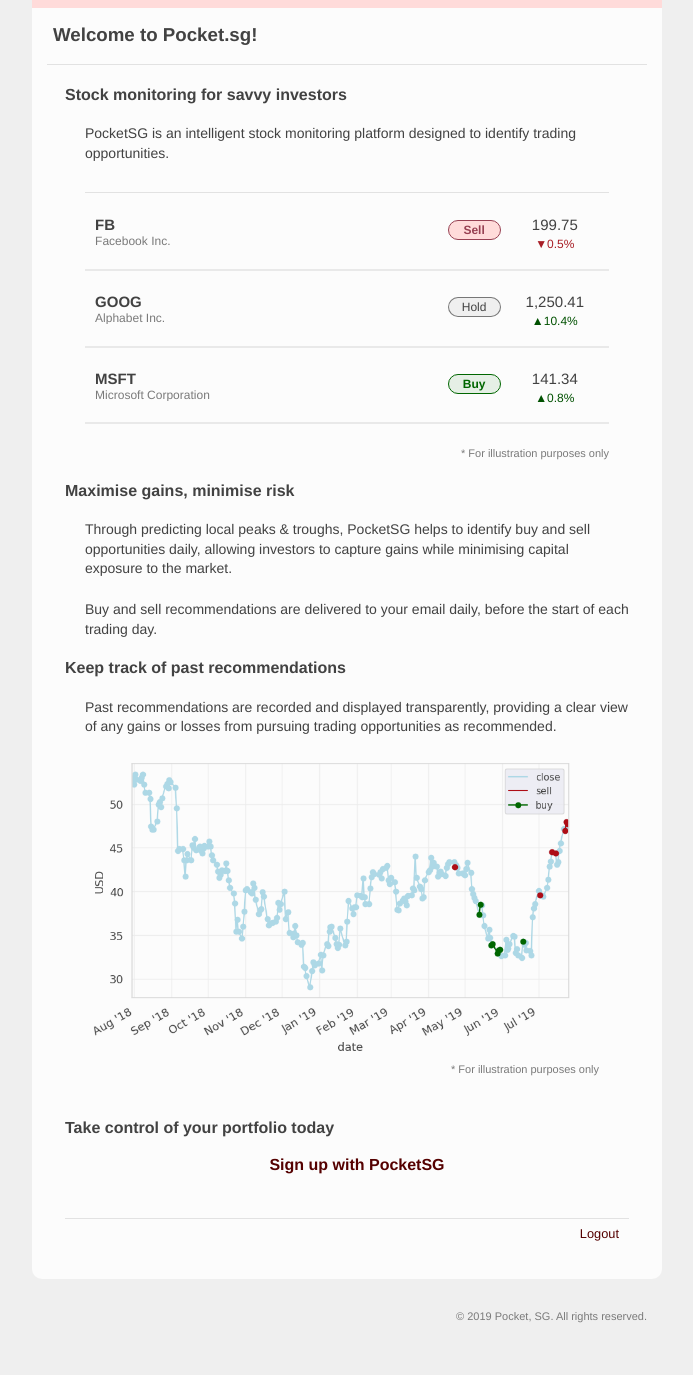
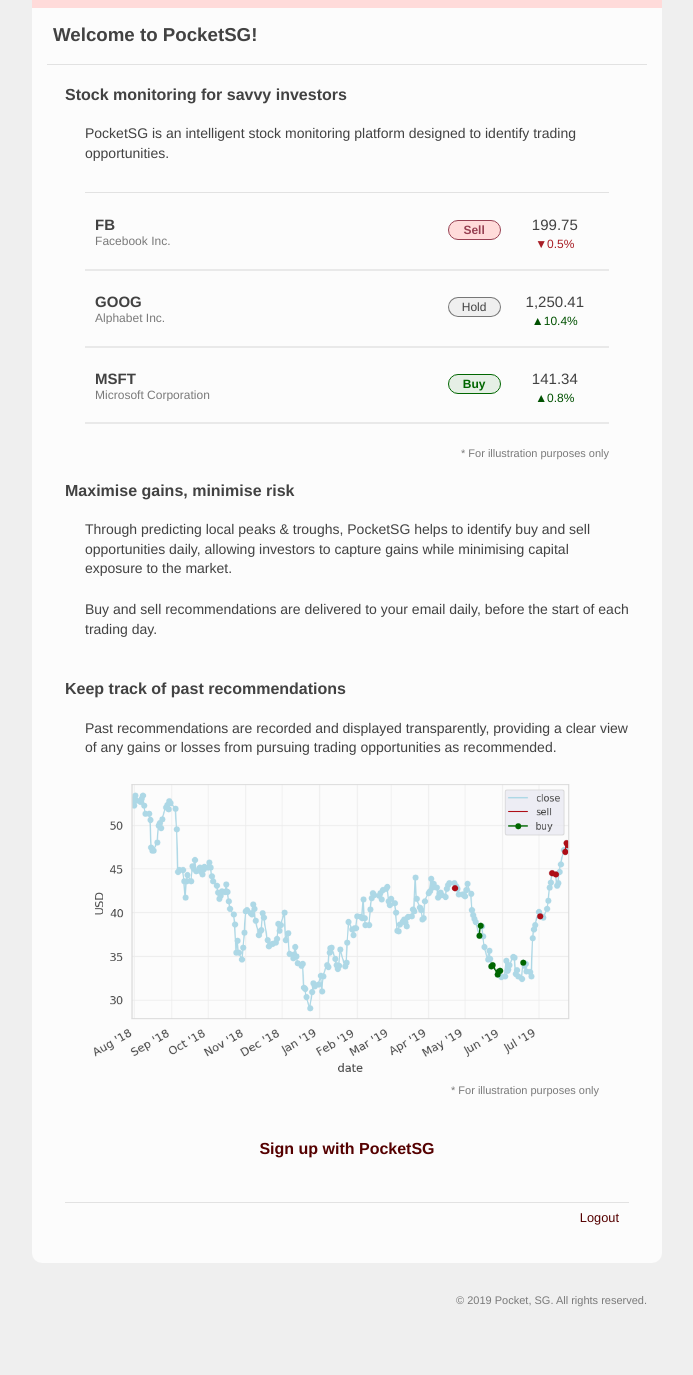
Before and after one commit to channeng/email-article, a Python web app: template app/template/index.html in a window 1280 px wide. Shown: the part 72-1447 px from the top of the page, without its empty margins (293-986 px from the left). After the commit the page ends 1379 px from the top, so only its background shows below. Run offline with Jinja, Linux system fonts and the light colour scheme; the template is opened without the code that fills it, so the values that code supplies are empty.

Commit message:
Remove take control of portfolio today

```diff
--- a/app/template/index.html
+++ b/app/template/index.html
@@ -80,7 +80,7 @@
 
   <h3>
     <div id="page_header">
-      Welcome to Pocket.sg!
+      Welcome to PocketSG!
     </div>
   </h3>
   <hr>
@@ -214,6 +214,7 @@
       <br>
       <p>Buy and sell recommendations are delivered to your email daily, before the start of each trading day.</p>
     </div>
+    <br>
 
     <h4>Keep track of past recommendations</h4>
     <div class="subtext">
@@ -225,9 +226,8 @@
       <p style="text-align: right; padding-right:30px;" class="font-credits">* For illustration purposes only</p>
     </div>
     <br>
-    <h4>Take control of your portfolio today</h4>
 
-    <div class="subtext">
+    <div>
       <h4 style="text-align:center;"><a href="{{ url_for('security.register') }}">Sign up with PocketSG</a></h4>
     </div>
 
```
